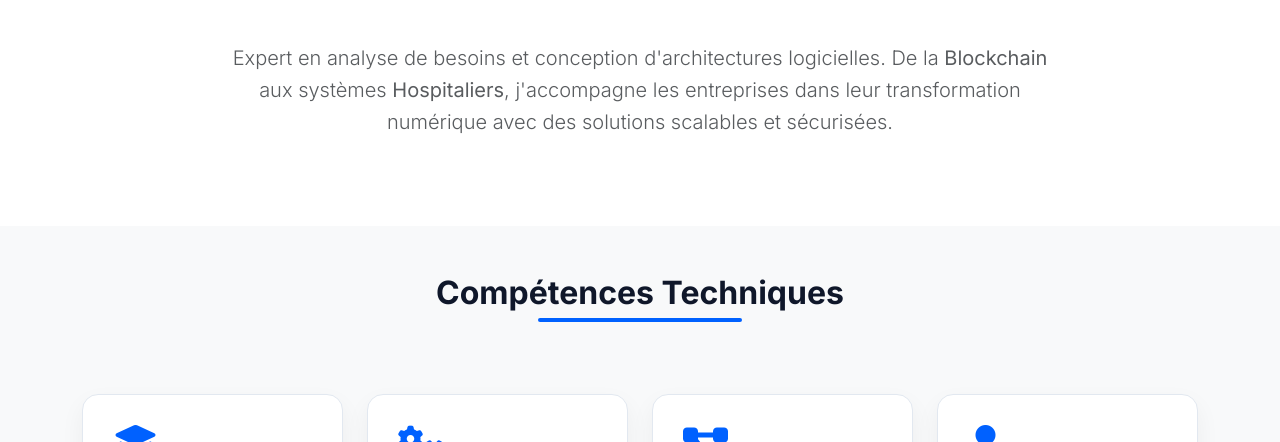
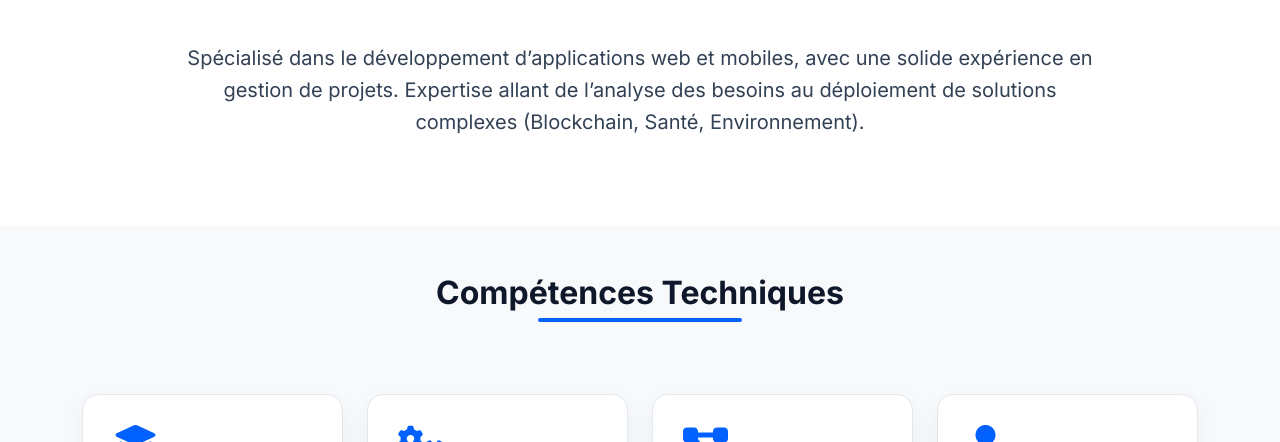
Before and after one commit to simonpierre123/simonpierre123.github.io, a plain HTML site: page index.html in a window 1280 px wide. Shown: the part 658-1100 px from the top of the page. Drawn offline with nearby package versions, Linux system fonts and the light colour scheme.

Commit message:
PROFIL
Updated the HTML structure and content of the index.html file, including modifications to the professional profile and skills sections.

```diff
--- a/index.html
+++ b/index.html
@@ -89,9 +89,9 @@
                 <div class="section-title-container">
                     <h2>Profil Professionnel</h2>
                 </div>
-                <p class="lead text-muted px-lg-5">
-                    Expert en analyse de besoins et conception d'architectures logicielles.
-                    De la <strong>Blockchain</strong> aux systèmes <strong>Hospitaliers</strong>, j'accompagne les entreprises dans leur transformation numérique avec des solutions scalables et sécurisées.
+               <p class="fs-5">
+                    Spécialisé dans le développement d’applications web et mobiles, avec une solide expérience en gestion de projets.
+                    Expertise allant de l’analyse des besoins au déploiement de solutions complexes (Blockchain, Santé, Environnement).
                 </p>
             </div>
         </div>
```
